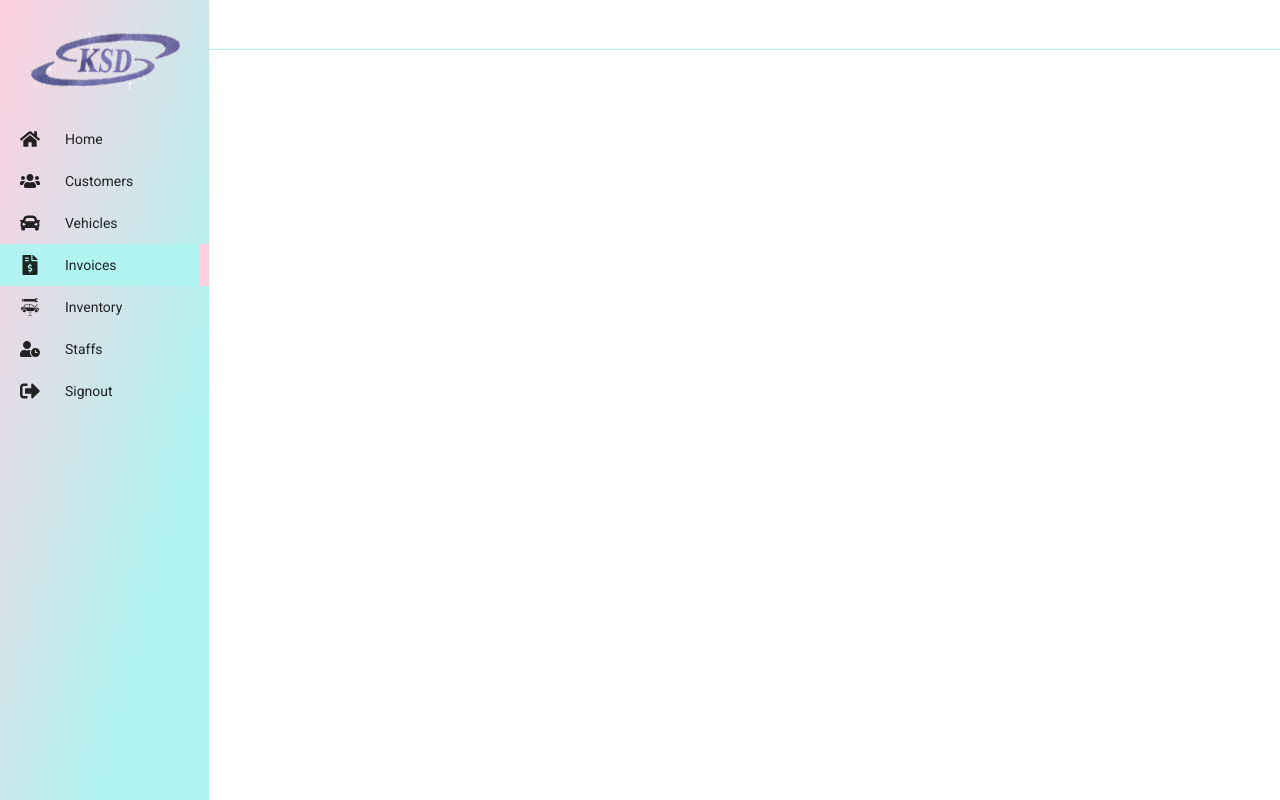
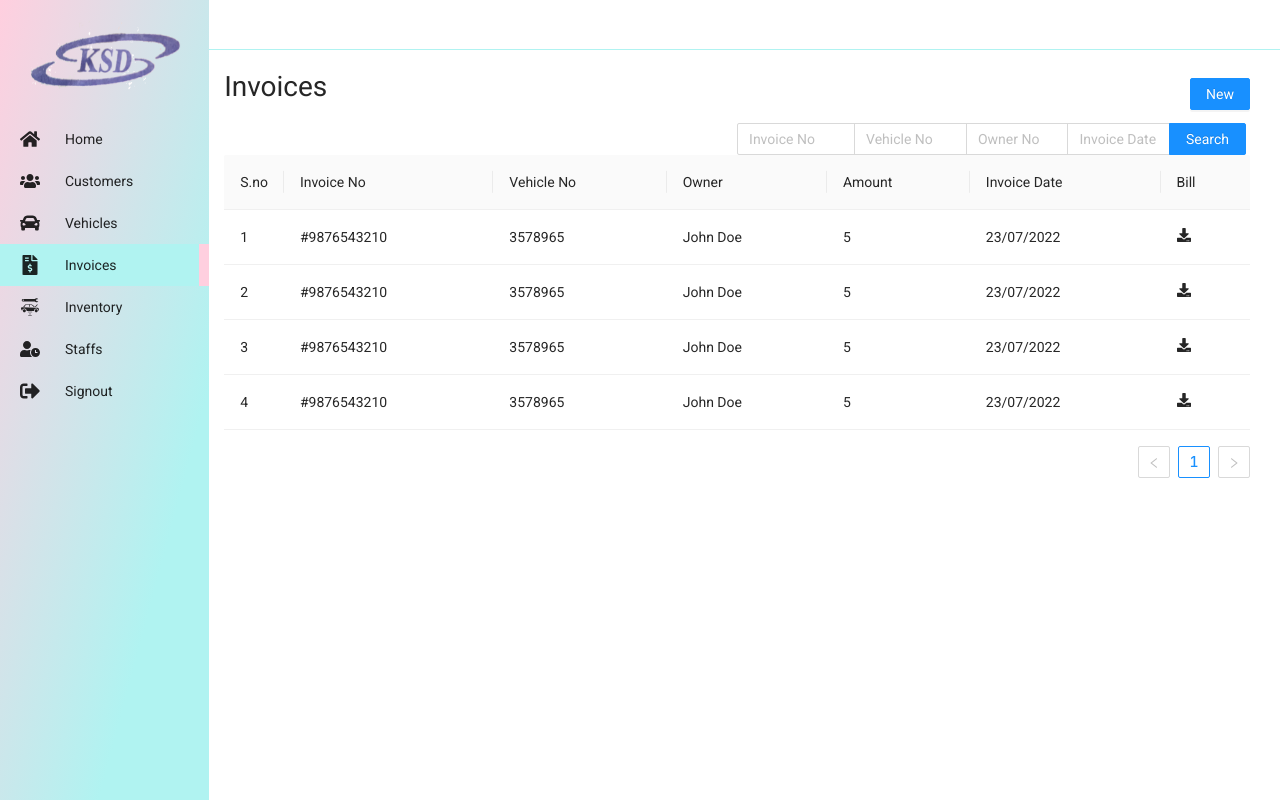
Before and after one commit to varunthefalcon/ksd-fe, a React (Create React App) app: page /dashboard/invoices in a window 1280 px wide. Built offline with nearby package versions, Linux system fonts and the light colour scheme.

Commit message:
invoices filter added

```diff
--- a/src/components/DashboardHOC/index.js
+++ b/src/components/DashboardHOC/index.js
@@ -5,6 +5,8 @@ import Header from '../header'
 import Customers from '../../pages/customers'
 import Staffs from '../../pages/staff'
 import Vehicles from '../../pages/vehicles'
+import Invoices from '../../pages/invoices'
+import Oops404 from '../../pages/404'
 
 
 const DashboardHOC = () => {
@@ -19,6 +21,8 @@ const DashboardHOC = () => {
                         <Route path="customers" element={<Customers />} />
                         <Route path="staffs" element={<Staffs />} />
                         <Route path="vehicles" element={<Vehicles />} />
+                        <Route path="invoices" element={<Invoices />} />
+                        <Route path="*" element={<Oops404 />} />
                     </Routes>
                 </div>
             </main>
--- /dev/null
+++ b/src/pages/invoices/index.js
@@ -0,0 +1,97 @@
+import PageHeader from "../../components/pageHeader"
+import { FaDownload } from 'react-icons/fa'
+import { Button, Table, Input } from 'antd'
+import { Link } from "react-router-dom";
+const data = [
+    {
+        key: '1',
+        vehicleNo: '3578965',
+        ownerName: 'John Doe',
+        invoiceNo: 9876543210,
+        invoiceAmount: 5,
+        invoiceDate: '23/07/2022',
+    },
+    {
+        key: '2',
+        vehicleNo: '3578965',
+        ownerName: 'John Doe',
+        invoiceNo: 9876543210,
+        invoiceAmount: 5,
+        invoiceDate: '23/07/2022',
+    },
+    {
+        key: '3',
+        vehicleNo: '3578965',
+        ownerName: 'John Doe',
+        invoiceNo: 9876543210,
+        invoiceAmount: 5,
+        invoiceDate: '23/07/2022',
+    },
+    {
+        key: '4',
+        vehicleNo: '3578965',
+        ownerName: 'John Doe',
+        invoiceNo: 9876543210,
+        invoiceAmount: 5,
+        invoiceDate: '23/07/2022',
+    },
+];
+
+const columns = [
+    {
+        title: 'S.no',
+        dataIndex: 'key',
+        width: '20px',
+    },
+    {
+        title: 'Invoice No',
+        dataIndex: 'invoiceNo',
+        render: (text) => <p>#{text}</p>
+    },
+    {
+        title: 'Vehicle No',
+        dataIndex: 'vehicleNo',
+    },
+    {
+        title: 'Owner',
+        dataIndex: 'ownerName'
+    },
+    {
+        title: 'Amount',
+        dataIndex: 'invoiceAmount',
+    },
+    {
+        title: 'Invoice Date',
+        dataIndex: 'invoiceDate',
+    },
+    {
+        title: 'Bill',
+        render: () => <p><FaDownload /></p>
+    }
+];
+const Invoices = () => {
+    return <div>
+        <div className="row-space-btw">
+            <PageHeader title='Invoices' />
+            <Link to="/dashboard/invoices/new">
+                <Button type="primary">New</Button>
+            </Link>
+        </div>
+
+        <div style={{ display: 'flex', flexDirection: 'row', justifyContent: 'flex-end' }}>
+            <div style={{ width: '50%' }}>
+                <Input.Group compact>
+                    <Input style={{ width: '23%' }} placeholder="Invoice No" />
+                    <Input style={{ width: '22%' }} placeholder="Vehicle No" />
+                    <Input style={{ width: '20%' }} placeholder="Owner No" />
+                    <Input style={{ width: '20%' }} placeholder="Invoice Date" />
+                    <Button style={{ width: '15%' }} type="primary">Search</Button>
+                </Input.Group>
+            </div>
+        </div>
+
+        <Table columns={columns} dataSource={data} />
+    </div>
+}
+
+export default Invoices
```
Also changed, not shown: 1 other file (tests, documents, lock files or other folders).
